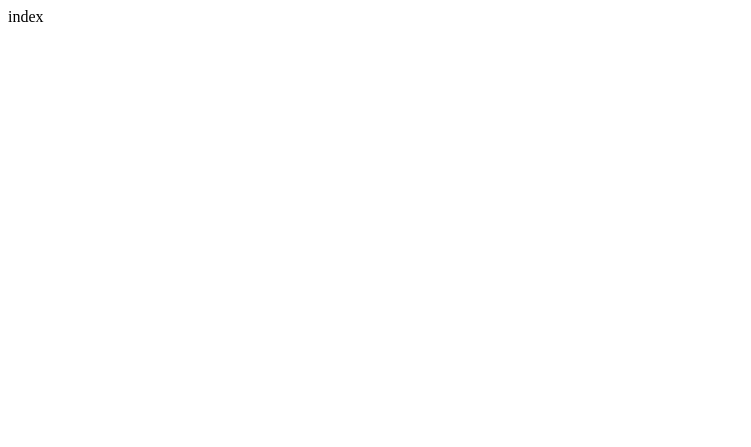
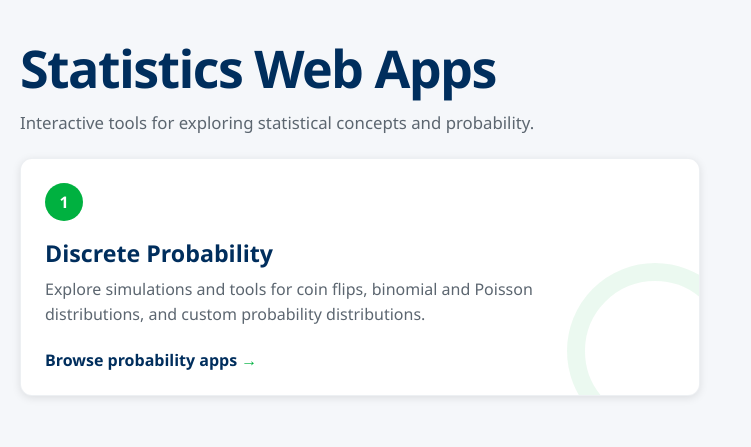
Before and after one commit to abeshears-cscc/Statistics-Web-Apps, a plain HTML site: page index.html in a window 1280 px wide. Shown: the whole page, without its empty margins (0-751 px from the left). Drawn offline with Linux system fonts and the light colour scheme.

Commit message:
Update the two index files so they point to the child pages.

```diff
--- a/index.html
+++ b/index.html
@@ -1 +1,148 @@
-<body>index</body>
+<!DOCTYPE html>
+<html lang="en">
+<head>
+    <meta charset="UTF-8">
+    <meta name="viewport" content="width=device-width, initial-scale=1.0">
+    <title>Statistics Web Apps</title>
+    <style>
+        :root {
+            --green: #00B140;
+            --navy: #002E5D;
+            --light: #f5f7fa;
+        }
+
+        * {
+            box-sizing: border-box;
+        }
+
+        body {
+            margin: 0;
+            min-height: 100vh;
+            font-family: "Segoe UI", Arial, sans-serif;
+            color: #222;
+            background: var(--light);
+        }
+
+        .container {
+            width: min(1400px, calc(100% - 40px));
+            margin: 0 auto;
+            padding: 32px 0 48px;
+        }
+
+        h1,
+        h2 {
+            color: var(--navy);
+        }
+
+        h1 {
+            margin: 0;
+            font-size: clamp(2rem, 5vw, 3.25rem);
+            letter-spacing: -0.03em;
+        }
+
+        .subtitle {
+            max-width: 620px;
+            margin: 8px 0 24px;
+            color: #5c6670;
+            font-size: 1.05rem;
+        }
+
+        .app-card {
+            position: relative;
+            display: flex;
+            width: min(100%, 680px);
+            min-height: 210px;
+            flex-direction: column;
+            padding: 24px;
+            overflow: hidden;
+            text-decoration: none;
+            color: inherit;
+            background: white;
+            border: 1px solid rgba(0, 46, 93, 0.07);
+            border-radius: 12px;
+            box-shadow: 0 2px 8px rgba(0, 0, 0, 0.1);
+            transition: transform 0.18s ease, box-shadow 0.18s ease;
+        }
+
+        .app-card::after {
+            content: "";
+            position: absolute;
+            right: -44px;
+            bottom: -44px;
+            width: 140px;
+            height: 140px;
+            border: 18px solid rgba(0, 177, 64, 0.08);
+            border-radius: 50%;
+        }
+
+        .app-card:hover,
+        .app-card:focus-visible {
+            transform: translateY(-4px);
+            box-shadow: 0 10px 24px rgba(0, 46, 93, 0.14);
+            outline: none;
+        }
+
+        .card-number {
+            display: inline-flex;
+            align-items: center;
+            justify-content: center;
+            width: 38px;
+            height: 38px;
+            margin-bottom: 16px;
+            border-radius: 50%;
+            color: white;
+            background: var(--green);
+            font-weight: 700;
+        }
+
+        .app-card h2 {
+            margin: 0 0 8px;
+            font-size: 1.45rem;
+        }
+
+        .app-card p {
+            max-width: 520px;
+            margin: 0;
+            color: #5c6670;
+            line-height: 1.55;
+        }
+
+        .open-link {
+            position: relative;
+            z-index: 1;
+            margin-top: auto;
+            padding-top: 22px;
+            color: var(--navy);
+            font-weight: 700;
+        }
+
+        .open-link span {
+            color: var(--green);
+        }
+
+        @media (max-width: 800px) {
+            .container {
+                width: min(100% - 32px, 1400px);
+                padding-top: 24px;
+            }
+
+            .app-card {
+                min-height: 190px;
+            }
+        }
+    </style>
+</head>
+<body>
+    <main class="container">
+        <h1>Statistics Web Apps</h1>
+        <p class="subtitle">Interactive tools for exploring statistical concepts and probability.</p>
+
+        <a class="app-card" href="discrete-probability/index.html">
+            <span class="card-number">1</span>
+            <h2>Discrete Probability</h2>
+            <p>Explore simulations and tools for coin flips, binomial and Poisson distributions, and custom probability distributions.</p>
+            <div class="open-link">Browse probability apps <span aria-hidden="true">&rarr;</span></div>
+        </a>
+    </main>
+</body>
+</html>
```
Also changed, not shown: discrete-probability/index.html (added, +198 -0 lines).
